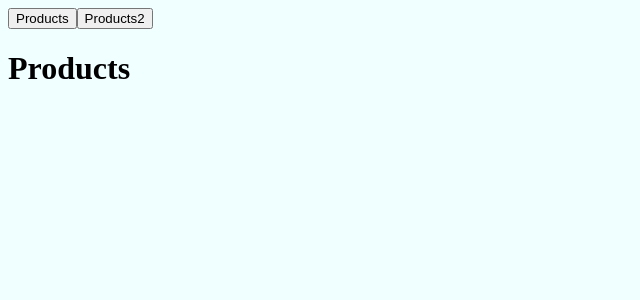
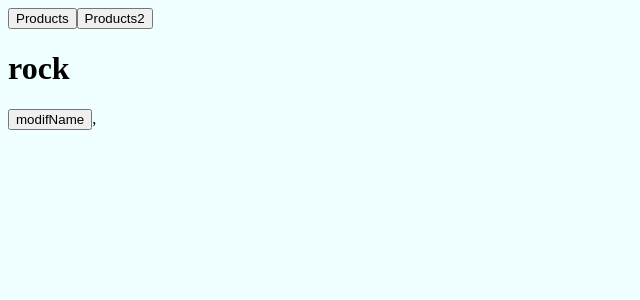
Before and after one commit to SalvadorGonzalezG/Redux-Functionality, a React (Vite) app: page /products in a window 1280 px wide. Shown: the top 300 px of the page, without its empty margins (0-640 px from the left). Built offline with nearby package versions, Linux system fonts and the light colour scheme.

Commit message:
add folder features with document miSlice.js

```diff
--- /dev/null
+++ b/src/app/store.js
@@ -0,0 +1,10 @@
+import {configureStore} from '@reduxjs/toolkit'
+import {origenSlice} from '../features/slice/miSlice'
+
+// creamos el almacenamiento de Redux en una constante llamada store
+export const store = configureStore({
+
+    reducer:{
+        unValor:origenSlice.reducer
+    }
+})
--- a/src/components/Products.jsx
+++ b/src/components/Products.jsx
@@ -1,7 +1,21 @@
+import { useDispatch, useSelector } from 'react-redux'
+import { cambiarNombre } from '../features/slice/miSlice';
 
+// useSelector: hook para releccionar datos especificos del store de redux
+// useDispatch: Permite que un componente de funcion despache acciones a traves del store de redux, devuelve una funcion que se puede llamar oara despachar acciones
 const Products = () => {
+
+  const dispatch = useDispatch();
+  const miNombreAhora = useSelector(state => state.unValor.miNombre)
+
+  const modificar = () => {
+    dispatch(cambiarNombre('lalo'))
+  }
   return (
-    <h1>Products</h1>
+    <>
+      <h1>{miNombreAhora}</h1>
+      <button onClick={modificar}> modifName </button>
+    </>
   )
 }
 
--- a/src/components/Products2.jsx
+++ b/src/components/Products2.jsx
@@ -1,7 +1,7 @@
 
 const Products2 = () => {
   return (
-    <div>Products2</div>
+    <h1>Products2</h1>
   )
 }
 
--- /dev/null
+++ b/src/features/slice/miSlice.js
@@ -0,0 +1,18 @@
+// slice: porcion de estado.
+
+import {createSlice} from '@reduxjs/toolkit'
+
+export const origenSlice = createSlice({
+    name:'unValor',
+    initialState:{miNombre:'rock'},
+    reducers:{
+        // la modificacion del estado inicial se va a realizar mediante un reducer.
+        cambiarNombre:(state, action) => {
+        // que voy a utilizar para modificar = lo que reciba mediante el payload
+            state.miNombre = action.payload;
+        }
+    }
+})
+
+export const {cambiarNombre} = origenSlice.actions
+export default origenSlice.reducer
--- a/src/main.jsx
+++ b/src/main.jsx
@@ -2,9 +2,16 @@ import React from 'react'
 import ReactDOM from 'react-dom/client'
 import './index.css'
 import App from './App'
+import { Provider } from 'react-redux'
+import { store } from './app/store'
 
 ReactDOM.createRoot(document.getElementById('root')).render(
-  <React.StrictMode>
-    <App />
-  </React.StrictMode>,
+  <Provider store={store}>
+    <React.StrictMode>
+
+      <App />
+
+    </React.StrictMode>,
+    </Provider>
+
 )
```
